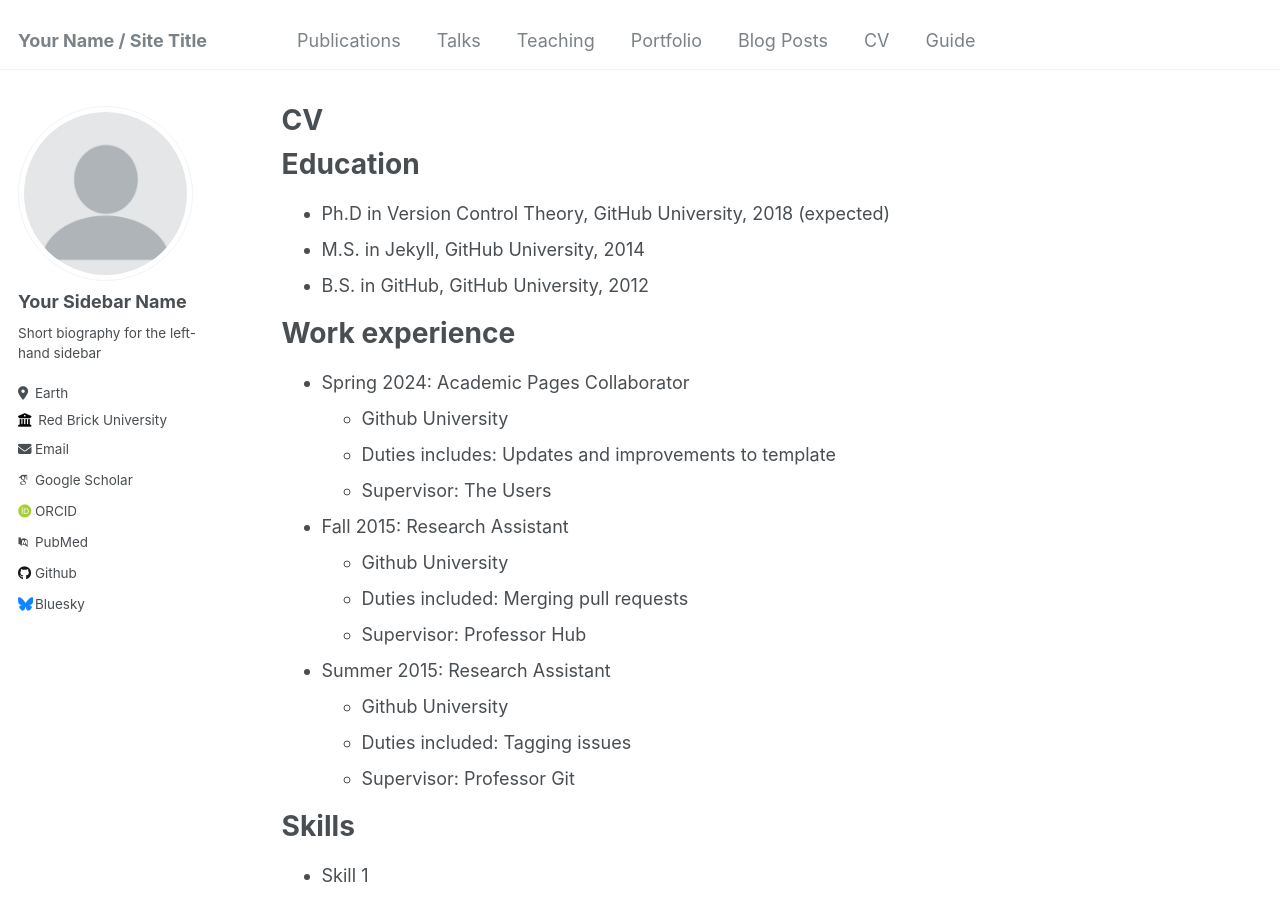
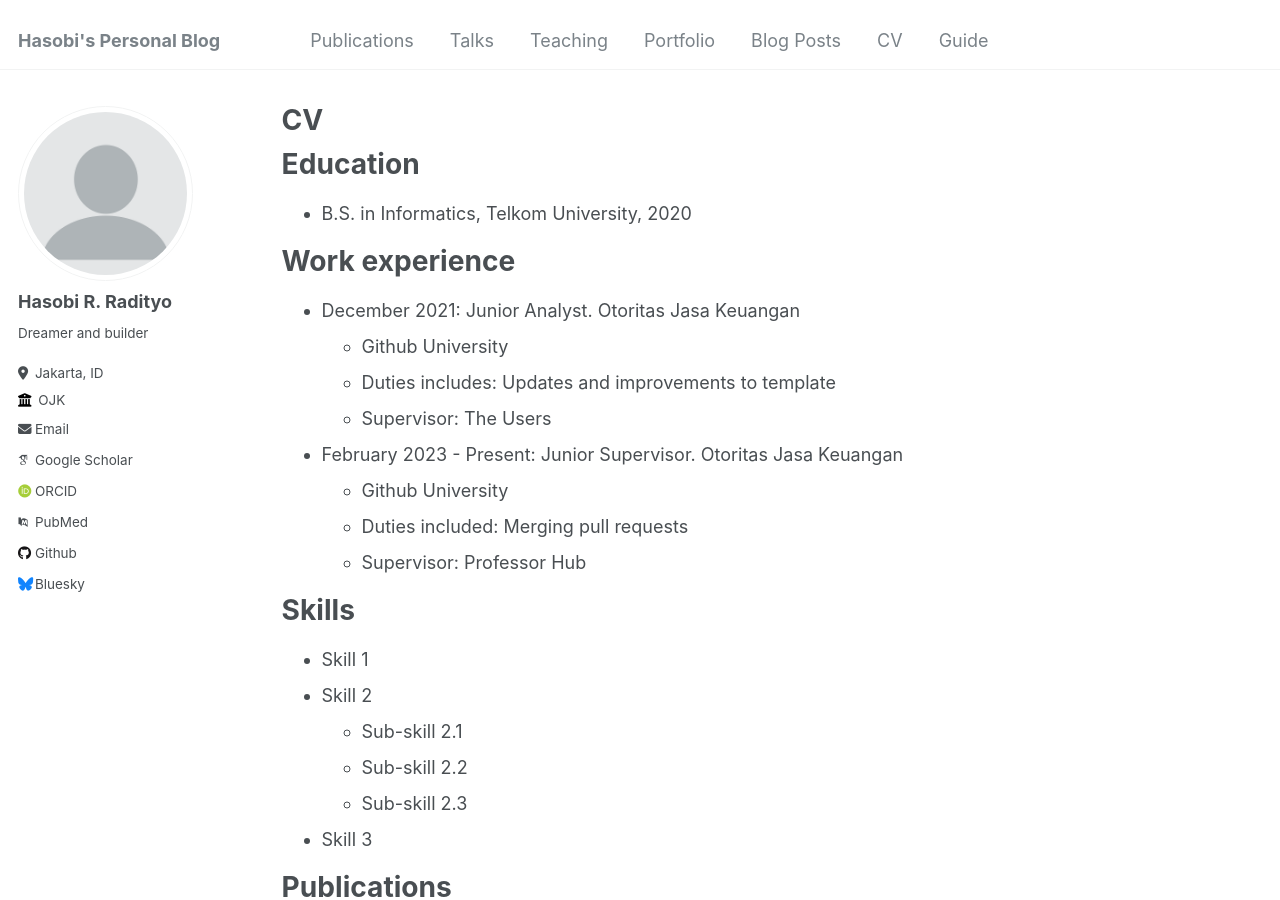
Before and after one commit to hasobi/hasobi.github.io, a Jekyll site: the page built from _pages/cv.md, in a window 1280 px wide and 900 px high. Built offline with Jekyll 4.4.1, drawn with Linux system fonts in a browser that asks for light colours; some web fonts are replaced; some of the changed text lies outside the part shown.

Commit message:
Fixed sidebar informations and fixed site title.

```diff
--- a/_config.yml
+++ b/_config.yml
@@ -8,9 +8,9 @@
 
 # Basic Site Settings
 locale                   : "en-US"
-title                    : "Your Name / Site Title"
+title                    : "Hasobi's Personal Blog"
 title_separator          : "-"
-name                     : &name "Your Name"
+name                     : &name "Hasobi"
 description              : &description "personal description"
 url                      : https://academicpages.github.io # the base hostname & protocol for your site e.g. "https://mmistakes.github.io"
 baseurl                  : "" # the subpath of your site, e.g. "/blog"
@@ -22,13 +22,13 @@ repository               : "academicpages/academicpages.github.io"
 author:
   # Biographic information
   avatar           : "profile.png"
-  name             : "Your Sidebar Name"
+  name             : "Hasobi R. Radityo"
   pronouns         : # example: "she/her"
-  bio              : "Short biography for the left-hand sidebar"
-  location         : "Earth"
-  employer         : "Red Brick University"
+  bio              : "Dreamer and builder"
+  location         : "Jakarta, ID"
+  employer         : "OJK"
   uri              : # URL
-  email            : "none@example.org"
+  email            : "hasobi.works@gmail.com"
 
   # Academic websites
   arxiv            : # URL - Update with the correct link to your profile
--- a/_data/authors.yml
+++ b/_data/authors.yml
@@ -1,7 +1,7 @@
 # Authors
 
 Name Name:
-  name        : "Name Name"
+  name        : "Hasobi R. Radityo"
   uri         : "http://name.com"
   email       : "name@name.com"
   bio         : "This is the first name."
--- a/_pages/cv.md
+++ b/_pages/cv.md
@@ -11,26 +11,19 @@ redirect_from:
 
 Education
 ======
-* Ph.D in Version Control Theory, GitHub University, 2018 (expected)
-* M.S. in Jekyll, GitHub University, 2014
-* B.S. in GitHub, GitHub University, 2012
+* B.S. in Informatics, Telkom University, 2020
 
 Work experience
 ======
-* Spring 2024: Academic Pages Collaborator
+* December 2021: Junior Analyst. Otoritas Jasa Keuangan
   * Github University
   * Duties includes: Updates and improvements to template
   * Supervisor: The Users
 
-* Fall 2015: Research Assistant
+* February 2023 - Present: Junior Supervisor. Otoritas Jasa Keuangan
   * Github University
   * Duties included: Merging pull requests
   * Supervisor: Professor Hub
-
-* Summer 2015: Research Assistant
-  * Github University
-  * Duties included: Tagging issues
-  * Supervisor: Professor Git
 
 Skills
 ======
```
